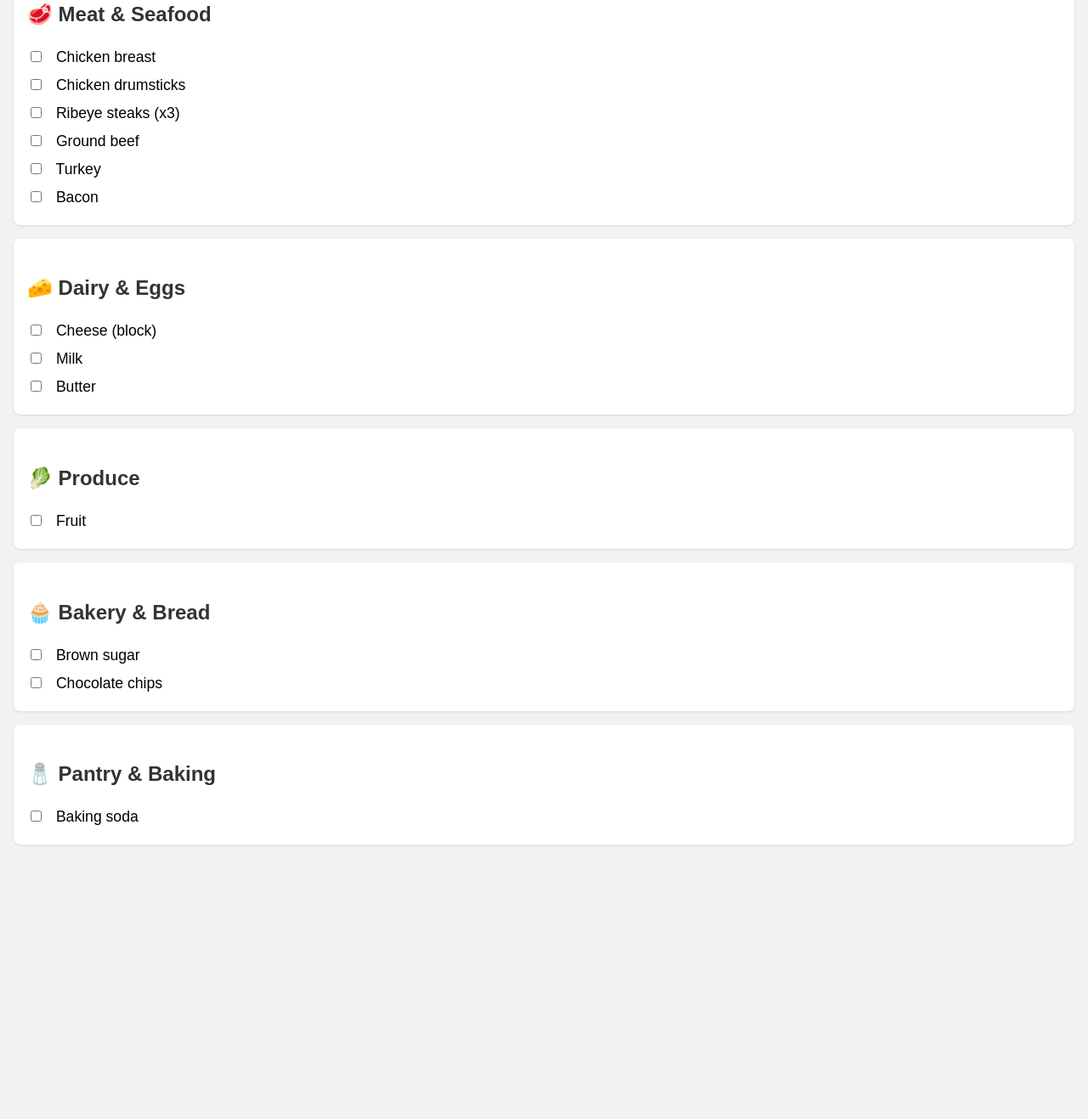
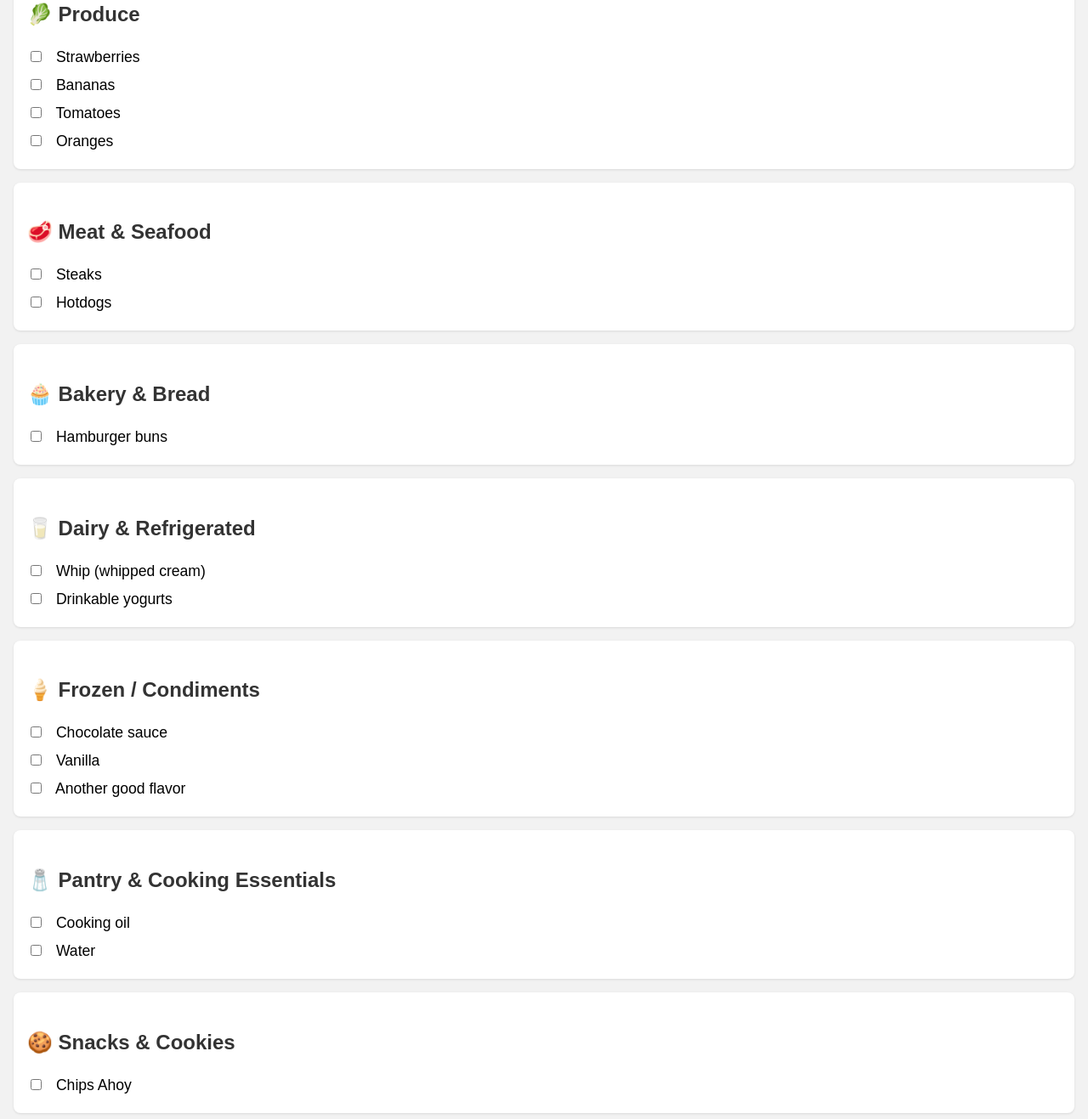
Before and after one commit to krat0m/grocery-checklist, a plain HTML site: page index.html in a window 1280 px wide. Shown: the part 123-1440 px from the top of the page at 85% size. Before the commit the page ends 1133 px from the top, so only its background shows below. Drawn offline with Linux system fonts and the light colour scheme.

Commit message:
Update index.html

```diff
--- a/index.html
+++ b/index.html
@@ -41,36 +41,46 @@
   <h1>🛒 Grocery Checklist</h1>
 
   <div class="category">
-    <h2>🥩 Meat & Seafood</h2>
-    <label><input type="checkbox"> Chicken breast</label>
-    <label><input type="checkbox"> Chicken drumsticks</label>
-    <label><input type="checkbox"> Ribeye steaks (x3)</label>
-    <label><input type="checkbox"> Ground beef</label>
-    <label><input type="checkbox"> Turkey</label>
-    <label><input type="checkbox"> Bacon</label>
+    <h2>🥬 Produce</h2>
+    <label><input type="checkbox"> Strawberries</label>
+    <label><input type="checkbox"> Bananas</label>
+    <label><input type="checkbox"> Tomatoes</label>
+    <label><input type="checkbox"> Oranges</label>
   </div>
 
   <div class="category">
-    <h2>🧀 Dairy & Eggs</h2>
-    <label><input type="checkbox"> Cheese (block)</label>
-    <label><input type="checkbox"> Milk</label>
-    <label><input type="checkbox"> Butter</label>
-  </div>
-
-  <div class="category">
-    <h2>🥬 Produce</h2>
-    <label><input type="checkbox"> Fruit</label>
+    <h2>🥩 Meat & Seafood</h2>
+    <label><input type="checkbox"> Steaks</label>
+    <label><input type="checkbox"> Hotdogs</label>
   </div>
 
   <div class="category">
     <h2>🧁 Bakery & Bread</h2>
-    <label><input type="checkbox"> Brown sugar</label>
-    <label><input type="checkbox"> Chocolate chips</label>
+    <label><input type="checkbox"> Hamburger buns</label>
   </div>
 
   <div class="category">
-    <h2>🧂 Pantry & Baking</h2>
-    <label><input type="checkbox"> Baking soda</label>
+    <h2>🥛 Dairy & Refrigerated</h2>
+    <label><input type="checkbox"> Whip (whipped cream)</label>
+    <label><input type="checkbox"> Drinkable yogurts</label>
+  </div>
+
+  <div class="category">
+    <h2>🍦 Frozen / Condiments</h2>
+    <label><input type="checkbox"> Chocolate sauce</label>
+    <label><input type="checkbox"> Vanilla</label>
+    <label><input type="checkbox"> Another good flavor</label>
+  </div>
+
+  <div class="category">
+    <h2>🧂 Pantry & Cooking Essentials</h2>
+    <label><input type="checkbox"> Cooking oil</label>
+    <label><input type="checkbox"> Water</label>
+  </div>
+
+  <div class="category">
+    <h2>🍪 Snacks & Cookies</h2>
+    <label><input type="checkbox"> Chips Ahoy</label>
   </div>
 
   <script>
```
